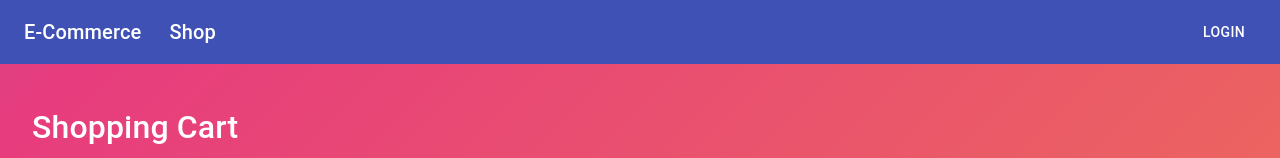
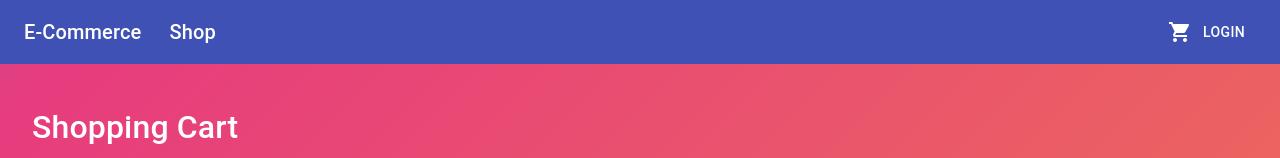
Before and after one commit to yianshih/eCommerce-frontend, a React (Create React App) app: page /cart in a window 1280 px wide. Shown: the top 158 px of the page. Built offline with nearby package versions, Linux system fonts and the light colour scheme.

Commit message:
AppBar update

```diff
--- a/src/core/AppBar.js
+++ b/src/core/AppBar.js
@@ -198,6 +198,9 @@ const MyAppBar = (props) => {
           {/* <Button color="inherit"  className={classes.title} onClick={() => history.push("/shop")}>Shop</Button> */}
           <Typography style={{ cursor: 'pointer' }} variant="h6" color="inherit" onClick={() => history.push("/shop")} className={classes.title}>Shop</Typography>
           {/* <Button color="inherit">Login</Button> */}
+          <Badge badgeContent={itemTotal() && itemTotal()} color="secondary" >
+            <ShoppingCartIcon style={{ cursor: 'pointer' }} onClick={() => history.push("/cart")} />
+          </Badge>
           {isAuthenticated() &&
             <IconButton
 
```
